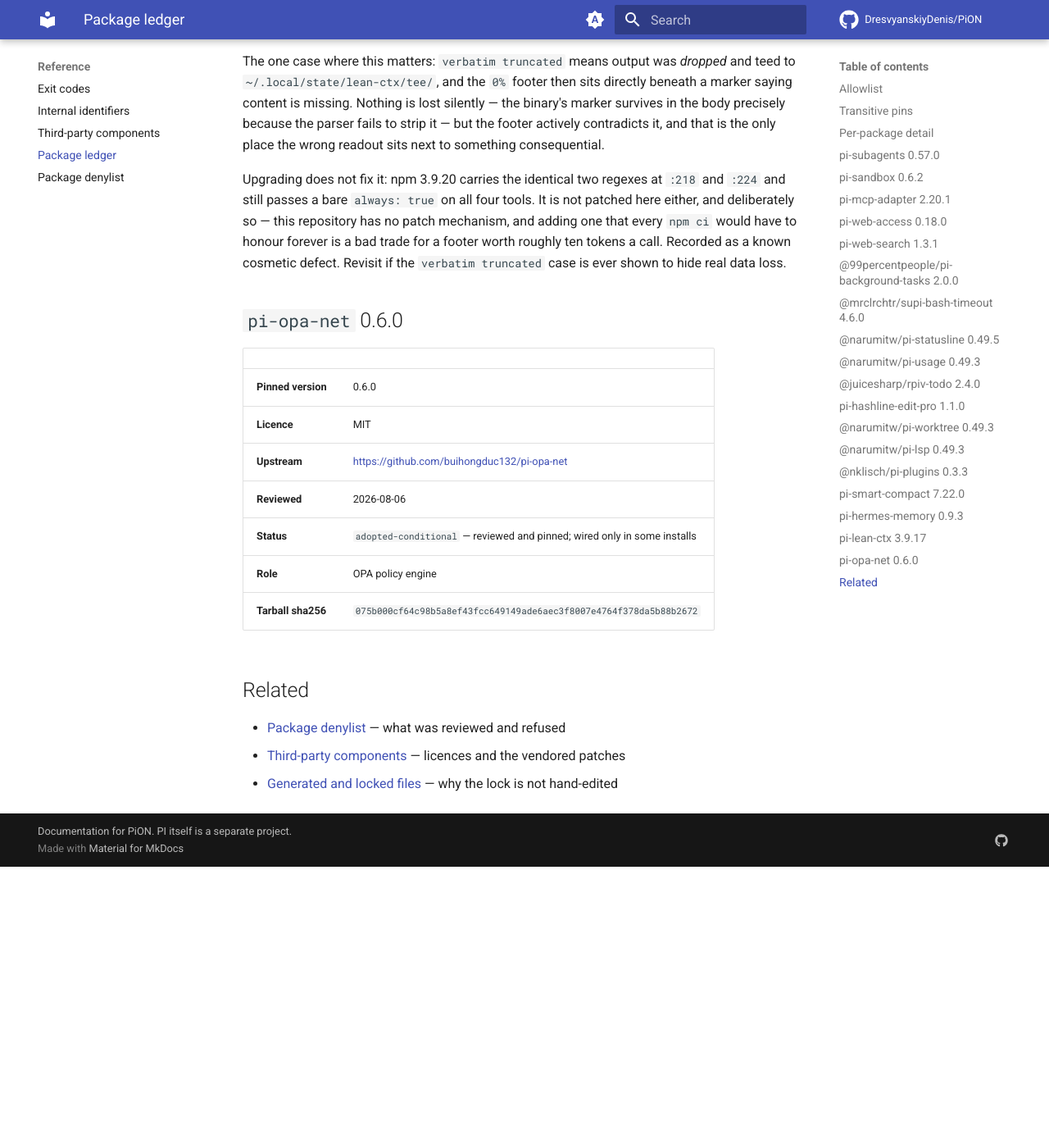
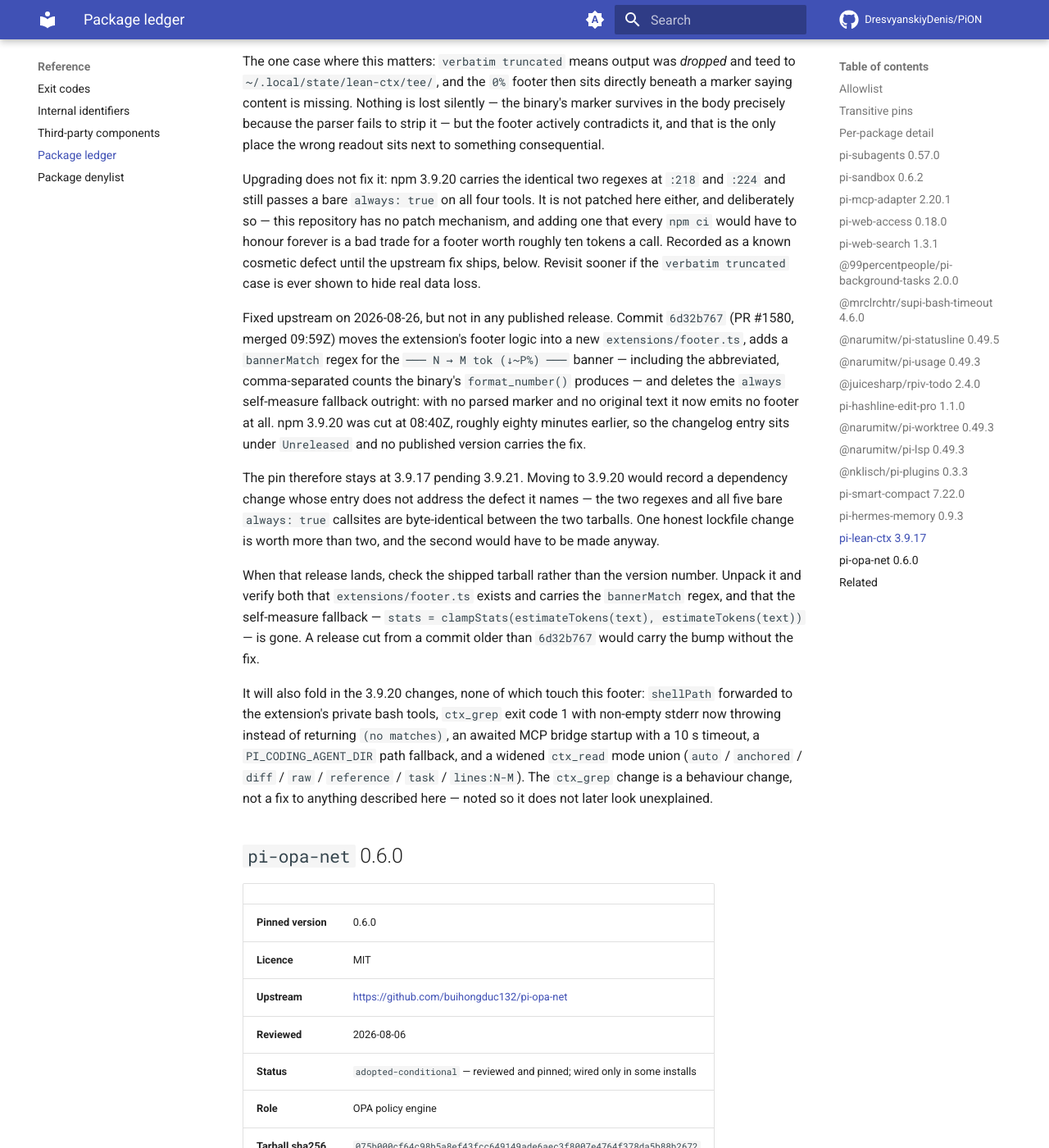
Before and after one commit to DresvyanskiyDenis/PiON, an MkDocs documentation site: the page built from docs/PACKAGES.md, in a window 1280 px wide and 1400 px high, scrolled down 12345 px. Shown: the whole window at 82% size. Built offline with MkDocs 1.6.1 and Material for MkDocs 9.7.7, drawn with Linux system fonts in a browser that asks for light colours; comment, search, counter and statistics services are not loaded; before the commit the page ends 13402 px from its top, so only the background shows below that.

Commit message:
docs(packages): record the lean-ctx footer fix as upstream but unreleased
The `Compressed N -> N tokens (0%)` footer is fixed upstream in 6d32b767
(PR #1580, merged 2026-08-26T09:59Z), which adds a parser for the binary's
real savings banner and deletes the self-measure fallback. npm 3.9.20 was
cut about eighty minutes earlier, so no published release carries it.

Records why the pin stays at 3.9.17 rather than moving to 3.9.20 - both
regexes and all five bare `always: true` callsites are byte-identical
between the two tarballs, so that bump would name a defect it does not fix.

Written before the wait rather than after it, because the acceptance check
is the part that gets lost: verify the shipped tarball carries
`extensions/footer.ts` with the `bannerMatch` regex and that the
self-measure fallback is gone. The version number alone is not evidence.

Also lists the 3.9.20 changes the eventual release folds in, so the
`ctx_grep` exit-code behaviour change does not later look unexplained.

```diff
--- a/docs/PACKAGES.md
+++ b/docs/PACKAGES.md
@@ -357,7 +357,33 @@ Upgrading does not fix it: npm 3.9.20 carries the identical two regexes at `:218
 passes a bare `always: true` on all four tools. It is not patched here either, and deliberately so —
 this repository has no patch mechanism, and adding one that every `npm ci` would have to honour
 forever is a bad trade for a footer worth roughly ten tokens a call. Recorded as a known cosmetic
-defect. Revisit if the `verbatim truncated` case is ever shown to hide real data loss.
+defect until the upstream fix ships, below. Revisit sooner if the `verbatim truncated` case is ever
+shown to hide real data loss.
+
+Fixed upstream on 2026-08-26, but not in any published release. Commit `6d32b767` (PR #1580, merged
+09:59Z) moves the extension's footer logic into a new `extensions/footer.ts`, adds a `bannerMatch`
+regex for the `─── N → M tok (↓~P%) ───` banner — including the abbreviated, comma-separated counts the
+binary's `format_number()` produces — and deletes the `always` self-measure fallback outright: with no
+parsed marker and no original text it now emits no footer at all. npm 3.9.20 was cut at 08:40Z, roughly
+eighty minutes earlier, so the changelog entry sits under `Unreleased` and no published version carries
+the fix.
+
+The pin therefore stays at 3.9.17 pending 3.9.21. Moving to 3.9.20 would record a dependency change
+whose entry does not address the defect it names — the two regexes and all five bare `always: true`
+callsites are byte-identical between the two tarballs. One honest lockfile change is worth more than
+two, and the second would have to be made anyway.
+
+When that release lands, check the shipped tarball rather than the version number. Unpack it and verify
+both that `extensions/footer.ts` exists and carries the `bannerMatch` regex, and that the self-measure
+fallback — `stats = clampStats(estimateTokens(text), estimateTokens(text))` — is gone. A release cut
+from a commit older than `6d32b767` would carry the bump without the fix.
+
+It will also fold in the 3.9.20 changes, none of which touch this footer: `shellPath` forwarded to the
+extension's private bash tools, `ctx_grep` exit code 1 with non-empty stderr now throwing instead of
+returning `(no matches)`, an awaited MCP bridge startup with a 10 s timeout, a `PI_CODING_AGENT_DIR`
+path fallback, and a widened `ctx_read` mode union (`auto` / `anchored` / `diff` / `raw` / `reference` /
+`task` / `lines:N-M`). The `ctx_grep` change is a behaviour change, not a fix to anything described
+here — noted so it does not later look unexplained.
 
 ## `pi-opa-net` 0.6.0
 
```
